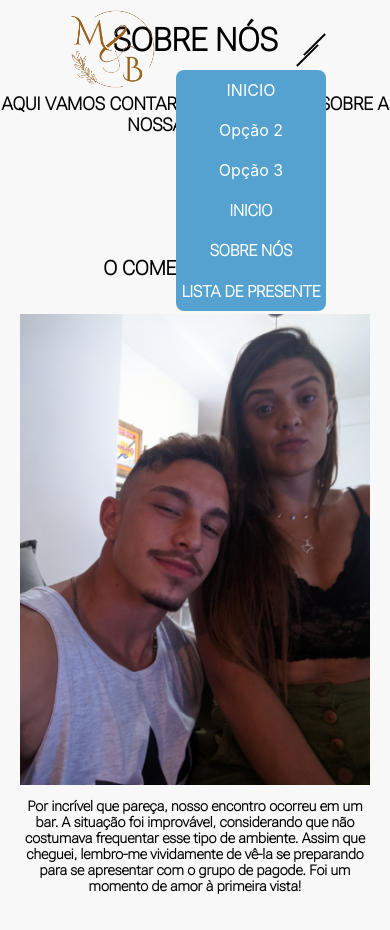
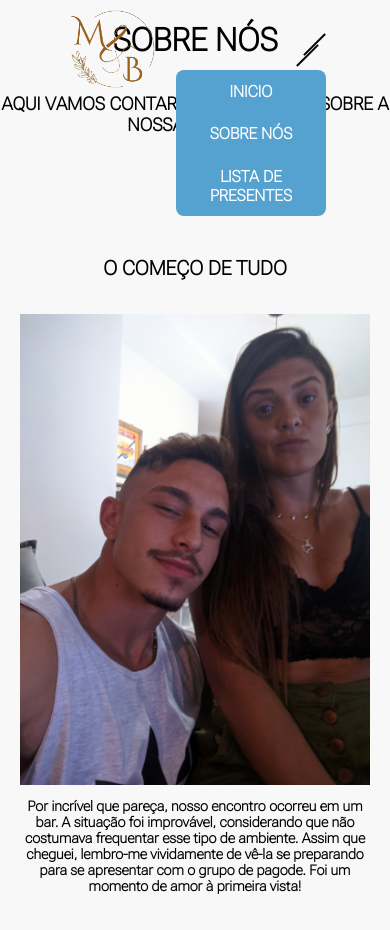
Before and after one commit to BMonassa/wedding-website, a React (Create React App) app: page /About in a window 390 px wide. Both pictures are taken after a click on the element 311 px from the left and 50 px from the top of the page. Shown: the top 930 px of the page. Built offline with nearby package versions, Linux system fonts and the light colour scheme.

Commit message:
Adjusting menu hamburguer

```diff
--- a/src/components/HamburgerMenu/HamburgerMenu.tsx
+++ b/src/components/HamburgerMenu/HamburgerMenu.tsx
@@ -1,6 +1,7 @@
 import React, { useState } from 'react';
-import { HamburgerMenuContainer, HamburgerIcon, HamburgerLine, MenuOptions, MenuItem } from './styles';
+import { HamburgerMenuContainer, HamburgerIcon, HamburgerLine, MenuOptions, Button } from './styles';
 import TextCo from '../TextCo';
+import { Link } from 'react-router-dom';
 
 export default function HamburgerMenu() {
   const [isOpen, setIsOpen] = useState(false);
@@ -18,13 +19,24 @@ export default function HamburgerMenu() {
       </HamburgerIcon>
       {isOpen && (
         <MenuOptions>
-          {/* Aqui você pode adicionar suas opções de menu */}
-          <MenuItem>INICIO</MenuItem>
-          <MenuItem>Opção 2</MenuItem>
-          <MenuItem>Opção 3</MenuItem>
-          <TextCo size={16} title='INICIO'/>
-          <TextCo size={16} title='SOBRE NÓS'/>
-          <TextCo size={16} title='LISTA DE PRESENTE'/>
+          <Link to='/'>
+            <Button>
+              <TextCo size={16} color="#ffffff" title='INICIO' />
+            </Button>
+          </Link>
+
+          <Link to='/About'>
+            <Button>
+              <TextCo size={16} color="#ffffff" title='SOBRE NÓS' />
+            </Button>
+          </Link>
+
+
+          <Link to='/GiftList'>
+            <Button>
+              <TextCo size={16} color="#ffffff" title='LISTA DE PRESENTES' />
+            </Button>
+          </Link>
         </MenuOptions>
       )}
     </HamburgerMenuContainer>
--- a/src/components/HamburgerMenu/styles.tsx
+++ b/src/components/HamburgerMenu/styles.tsx
@@ -1,6 +1,6 @@
 import styled from 'styled-components';
 
-const HamburgerMenuContainer = styled.div`
+export const HamburgerMenuContainer = styled.div`
   display: none;
 
   @media (max-width: 768px) {
@@ -11,7 +11,7 @@ const HamburgerMenuContainer = styled.div`
   }
 `;
 
-const HamburgerIcon = styled.div`
+export const HamburgerIcon = styled.div`
   width: 30px;
   height: 20px;
   display: flex;
@@ -20,7 +20,7 @@ const HamburgerIcon = styled.div`
   cursor: pointer;
 `;
 
-const HamburgerLine = styled.div`
+export const HamburgerLine = styled.div`
   width: 100%;
   height: 2px;
   background-color: #000;
@@ -43,7 +43,7 @@ const HamburgerLine = styled.div`
   }
 `;
 
-const MenuOptions = styled.div`
+export const MenuOptions = styled.div`
   display: flex;
   flex-direction: column;
   margin-top: 10px;
@@ -55,9 +55,8 @@ const MenuOptions = styled.div`
   border-radius: 8px;
 `;
 
-const MenuItem = styled.p`
-  margin: 10px 0;
+export const Button = styled.button`
+  background-color: transparent;
+  border: none;
   cursor: pointer;
 `;
-
-export { HamburgerMenuContainer, HamburgerIcon, HamburgerLine, MenuOptions, MenuItem };
```
